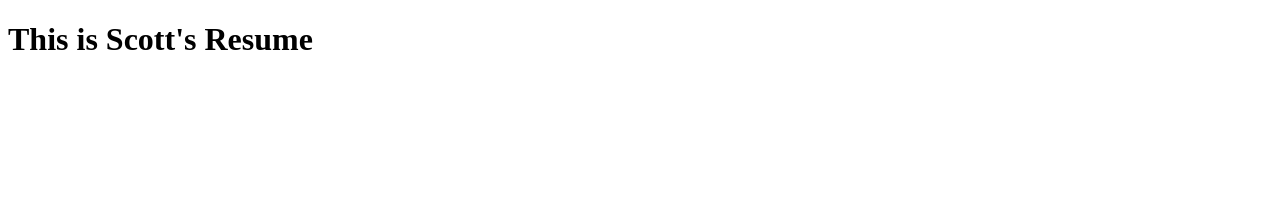
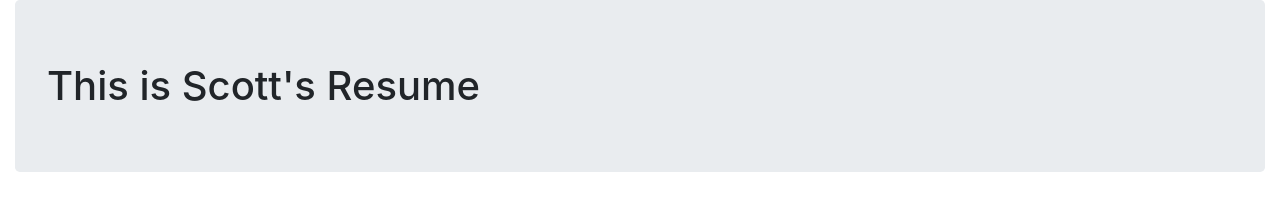
Before and after one commit to prescottie/prescottie.github.io, a plain HTML site: page index.html in a window 1280 px wide. Drawn offline with nearby package versions, Linux system fonts and the light colour scheme.

Commit message:
added bootstrap cdn and font awesome

```diff
--- a/index.html
+++ b/index.html
@@ -5,10 +5,17 @@
   <meta name="viewport" content="width=device-width, initial-scale=1.0">
   <meta http-equiv="X-UA-Compatible" content="ie=edge">
   <title>Scotty Hagan</title>
-  <script></script>
+  <link rel="stylesheet" type="text/css" href="./main.css">
+  <link href="https://maxcdn.bootstrapcdn.com/bootstrap/4.0.0-beta/css/bootstrap.min.css" rel="stylesheet" integrity="sha384-/Y6pD6FV/Vv2HJnA6t+vslU6fwYXjCFtcEpHbNJ0lyAFsXTsjBbfaDjzALeQsN6M" crossorigin="anonymous">
+  <link href="https://maxcdn.bootstrapcdn.com/font-awesome/4.7.0/css/font-awesome.min.css" rel="stylesheet" integrity="sha384-wvfXpqpZZVQGK6TAh5PVlGOfQNHSoD2xbE+QkPxCAFlNEevoEH3Sl0sibVcOQVnN" crossorigin="anonymous">
+  <script src="https://maxcdn.bootstrapcdn.com/bootstrap/4.0.0-beta/js/bootstrap.min.js" integrity="sha384-h0AbiXch4ZDo7tp9hKZ4TsHbi047NrKGLO3SEJAg45jXxnGIfYzk4Si90RDIqNm1" crossorigin="anonymous"></script>
 </head>
 <body>
-  <h1>This is Scott's Resume</h1>
+  <div class="wrapper">
+    <div class="container-fluid">
+    <h1 class="jumbotron">This is Scott's Resume</h1>
+    </div>
+  </div>
 
 </body>
 </html>
```
Also changed, not shown: main.css (added).
